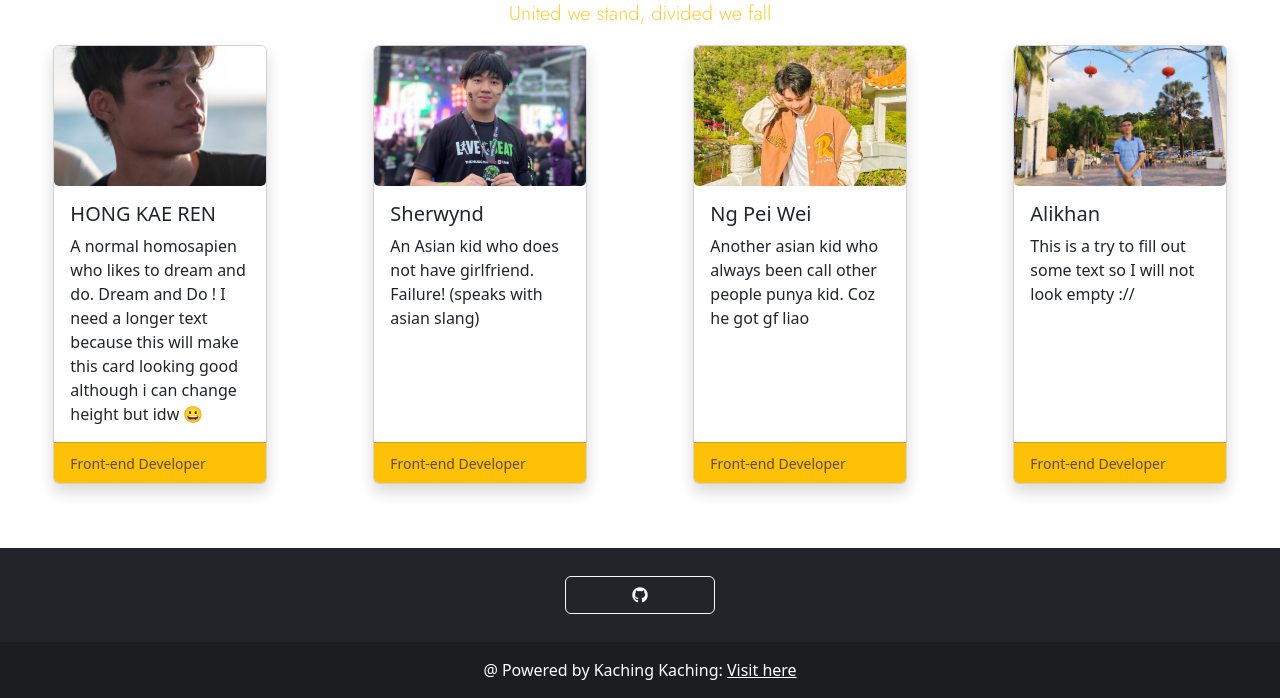
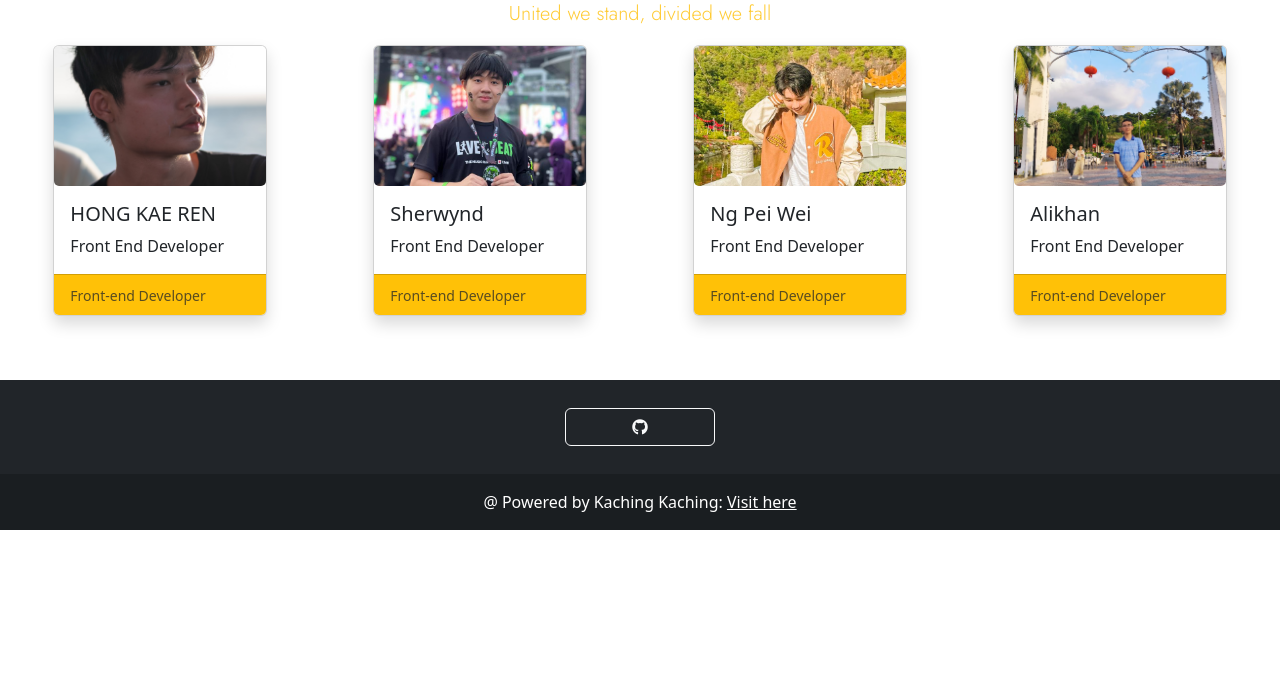
Before and after one commit to KRenHong/FiNANCE, a PHP site: page / in a window 1280 px wide. Shown: the part 2233-2931 px from the top of the page. After the commit the page ends 2763 px from the top, so only its background shows below. Run offline with PHP 8.4, Linux system fonts and the light colour scheme; some libraries are stand-ins or nearby versions.

Commit message:
Done again

```diff
--- a/components/homepage/home.inc.php
+++ b/components/homepage/home.inc.php
@@ -120,7 +120,7 @@
         <img src="img/profile-kr.jpg" class="card-img" alt="..." height="250px" style="object-fit: cover;">
         <div class="card-body">
           <h5 class="card-title">HONG KAE REN</h5>
-          <p class="card-text">A normal homosapien who likes to dream and do. Dream and Do ! I need a longer text because this will make this card looking good although i can change height but idw 😀</p>
+          <p class="card-text">Front End Developer</p>
         </div>
         <div class="card-footer bg-warning">
           <small class="text-muted">Front-end Developer</small>
@@ -130,7 +130,7 @@
         <img src="img/profile-s.jpg" class="card-img" alt="..." height="250px" style="object-fit: cover;">
         <div class="card-body">
           <h5 class="card-title">Sherwynd</h5>
-          <p class="card-text">An Asian kid who does not have girlfriend. Failure! (speaks with asian slang)</p>
+          <p class="card-text">Front End Developer</p>
         </div>
         <div class="card-footer bg-warning">
           <small class="text-muted">Front-end Developer</small>
@@ -140,7 +140,7 @@
         <img src="img/profile-pw.jpg" class="card-img" alt="..." height="250px" style="object-fit: cover;">
         <div class="card-body">
           <h5 class="card-title">Ng Pei Wei</h5>
-          <p class="card-text">Another asian kid who always been call other people punya kid. Coz he got gf liao</p>
+          <p class="card-text">Front End Developer</p>
         </div>
         <div class="card-footer bg-warning">
           <small class="text-muted">Front-end Developer</small>
@@ -150,7 +150,7 @@
         <img src="img/profile-ali.jpeg" class="card-img" alt="..." height="250px" style="object-fit: cover;">
         <div class="card-body">
           <h5 class="card-title">Alikhan</h5>
-          <p class="card-text">This is a try to fill out some text so I will not look empty ://</p>
+          <p class="card-text">Front End Developer</p>
         </div>
         <div class="card-footer bg-warning">
           <small class="text-muted">Front-end Developer</small>
--- a/components/retirement/retirement.inc.css
+++ b/components/retirement/retirement.inc.css
@@ -53,11 +53,14 @@
 }
 .bodyR .smalltain{
     margin: auto;
+    height: 1000px;
     background-color: rgba(95, 21, 93, 0.5);
 }
 .Creditaccordion{
-    margin: 60px auto;
+    margin: 10;
     width: 33%;
+    display: flex;
+
 }
 
 /* Button */
```
Also changed, not shown: components/retirement/retirement.inc.php (+20 -4 lines), img/yes.gif (added).
